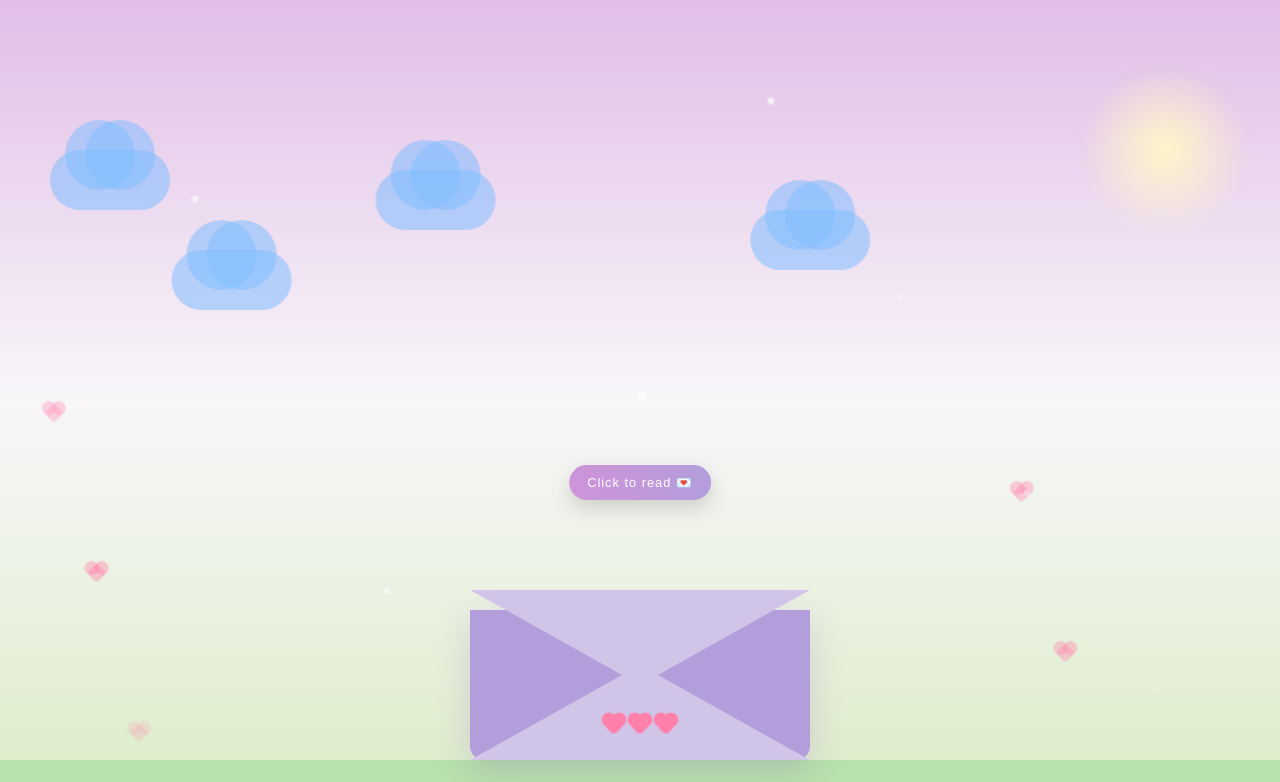
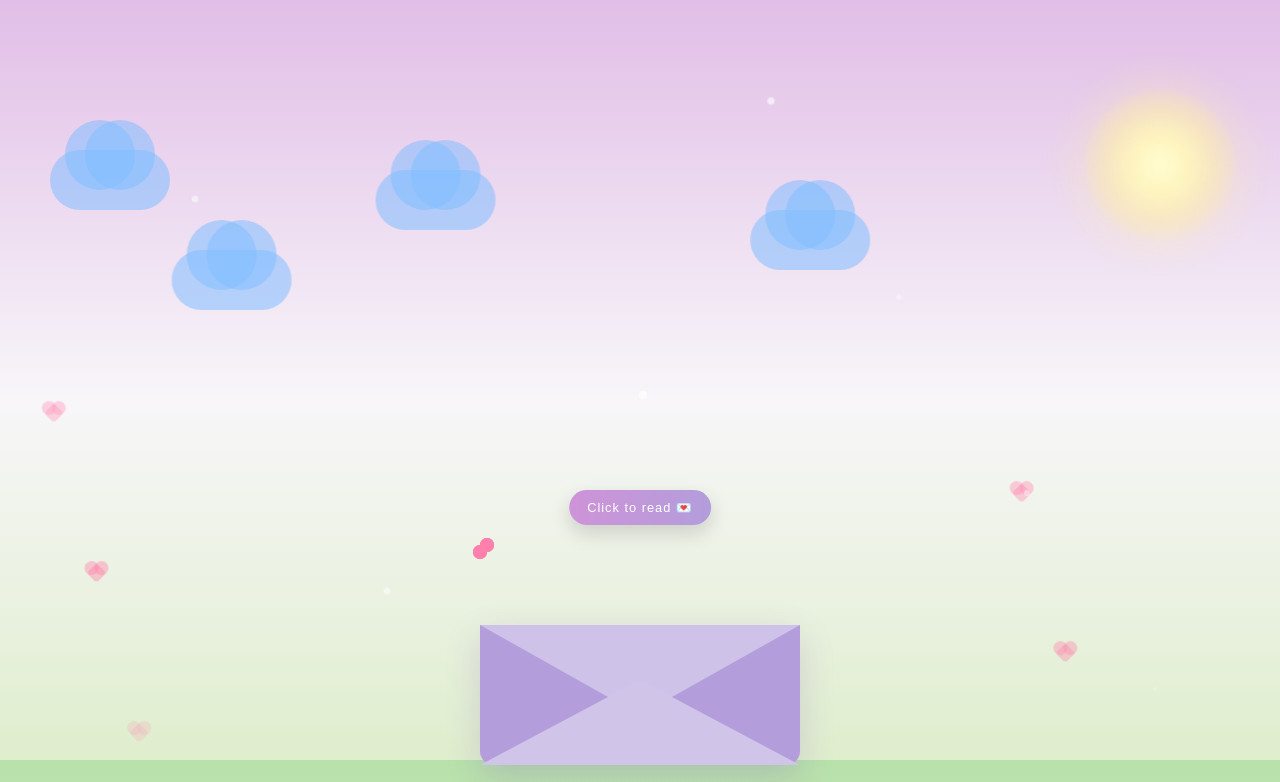
Before and after one commit to hyujizz/ae, a plain HTML site: page index.html in a window 1280 px wide. Shown: the top 782 px of the page. Drawn offline with Linux system fonts and the light colour scheme.

Commit message:
Update style.css

```diff
--- a/style.css
+++ b/style.css
@@ -5,6 +5,7 @@
   --text-color: #4a4458;
   --accent: #9575cd;
   --heart-color: #ff80ab;
+  --env-height: 140px;
 }
 
 html, body {
@@ -42,37 +43,46 @@
   pointer-events: none;
 }
 
+.sun {
+  position: fixed;
+  top: 90px;
+  right: 45px;
 
-/* ===============================
-   ☀️ Soft Sun
-================================= */
-.sun {
-  position: absolute;
-  top: 70px;
-  right: 35px;
-
-  width: 160px;
-  height: 160px;
+  width: 150px;
+  height: 150px;
 
   background: radial-gradient(circle,
-    rgba(255, 245, 200, 1) 0%,
-    rgba(255, 245, 200, 0.55) 35%,
-    rgba(255, 245, 200, 0.0) 75%
+    rgba(255, 255, 220, 1) 0%,
+    rgba(255, 245, 180, 0.85) 25%,
+    rgba(255, 235, 160, 0.45) 50%,
+    rgba(255, 235, 160, 0.0) 78%
   );
 
   border-radius: 50%;
-  filter: blur(6px);
 
-  z-index: 6;
+  filter: blur(2px);
+  opacity: 1;
+
+  z-index: 20;
   pointer-events: none;
-
-  transform: translateZ(0);
 }
 
 
-/* ===============================
-   💗 Floating Hearts (FROM SIDES)
-================================= */
+.sun::after {
+  content: "";
+  position: absolute;
+  inset: -25px;
+
+  background: radial-gradient(circle,
+    rgba(255, 250, 200, 0.65) 0%,
+    rgba(255, 240, 170, 0.25) 45%,
+    rgba(255, 240, 170, 0.0) 80%
+  );
+
+  border-radius: 50%;
+  filter: blur(10px);
+}
+
 .floating-hearts {
   position: absolute;
   width: 100%;
@@ -113,7 +123,6 @@
   top: 0;
 }
 
-/* LEFT SIDE hearts */
 .floating-hearts span:nth-child(1)  { left: 2%; animation-delay: 0s; }
 .floating-hearts span:nth-child(2)  { left: 6%; animation-delay: 2s; }
 .floating-hearts span:nth-child(3)  { left: 10%; animation-delay: 4s; }
@@ -121,7 +130,6 @@
 .floating-hearts span:nth-child(5)  { left: 18%; animation-delay: 8s; }
 .floating-hearts span:nth-child(6)  { left: 22%; animation-delay: 10s; }
 
-/* RIGHT SIDE hearts */
 .floating-hearts span:nth-child(7)  { left: 78%; animation-delay: 1s; }
 .floating-hearts span:nth-child(8)  { left: 82%; animation-delay: 3s; }
 .floating-hearts span:nth-child(9)  { left: 86%; animation-delay: 5s; }
@@ -129,7 +137,6 @@
 .floating-hearts span:nth-child(11) { left: 94%; animation-delay: 9s; }
 .floating-hearts span:nth-child(12) { left: 98%; animation-delay: 11s; }
 
-/* random extras */
 .floating-hearts span:nth-child(13) { left: 12%; animation-delay: 13s; }
 .floating-hearts span:nth-child(14) { left: 88%; animation-delay: 14s; }
 .floating-hearts span:nth-child(15) { left: 5%; animation-delay: 15s; }
@@ -159,18 +166,18 @@
   }
 }
 
-/* ===============================
-   ☁️ Clouds
-================================= */
 .clouds {
-  position: absolute;
-  top: 140px; /* lower */
+  position: fixed;
+  top: 140px;
   left: 0;
+
   width: 100%;
   height: 200px;
+
   pointer-events: none;
-  z-index: 2;
+  z-index: 10;
 }
+
 
 
 .cloud {
@@ -212,9 +219,16 @@
   100% { transform: translateX(30px); }
 }
 
-/* ===============================
-   ✨ Sparkles
-================================= */
+.sparkles {
+  position: absolute;
+  width: 100%;
+  height: 100%;
+  top: 0;
+  left: 0;
+  pointer-events: none;
+  z-index: 1;
+}
+
 .sparkles span {
   position: absolute;
   width: 6px;
@@ -240,31 +254,26 @@
   100% { transform: scale(0.5); opacity: 0; }
 }
 
-/* ===============================
-   💌 Wrapper
-================================= */
 .wrapper {
   position: relative;
-  width: min(340px, 92vw);
-  height: 240px;
+  width: min(320px, 90vw);
+  height: 220px;
   cursor: pointer;
   z-index: 50;
-  margin-bottom: 40px;
+  margin-bottom: 35px;
 }
 
-/* ===============================
-   📜 Letter (FIXED spacing + not fat)
-================================= */
 .letter {
   position: absolute;
-  bottom: 40px;
+  bottom: 10px;
   left: 50%;
-  transform: translateX(-50%) scaleY(0.1);
+  transform: translateX(-50%) translateY(0px) scaleY(0.2);
+
   transform-origin: bottom;
 
   width: 100%;
-  min-height: 210px;
-  padding: 20px;
+  min-height: 190px;
+  padding: 18px;
 
   background: var(--paper-color);
   border-radius: 10px;
@@ -276,7 +285,7 @@
   opacity: 0;
   z-index: 8;
 
-  transition: transform 0.85s ease, opacity 0.6s ease;
+  transition: opacity 0.6s ease;
 
   box-shadow: 0 10px 25px rgba(0,0,0,0.12);
 
@@ -285,7 +294,7 @@
     rgba(0,0,0,0.05) 1px,
     transparent 1px
   );
-  background-size: 100% 55px;
+  background-size: 100% 52px;
   overflow: hidden;
 }
 
@@ -298,28 +307,25 @@
   margin: 0;
 
   white-space: pre;
-  word-spacing: 0px;
-  letter-spacing: 0px;
   opacity: 0;
 
   transition: opacity 0.6s ease;
 }
 
-/* ===============================
-   📩 Envelope
-================================= */
 .envelope {
   position: absolute;
   bottom: 0;
   left: 0;
+
   width: 100%;
-  height: 150px;
+  height: var(--env-height);
 
   background-color: var(--env-dark);
   border-radius: 0 0 14px 14px;
 
   box-shadow: 0 12px 35px rgba(103, 58, 183, 0.18);
   z-index: 2;
+
   overflow: visible;
 }
 
@@ -329,56 +335,65 @@
   bottom: 0;
   left: 0;
 
-  width: 0;
-  height: 0;
+  width: 100%;
+  height: 85px;
 
-  border-left: 170px solid transparent;
-  border-right: 170px solid transparent;
-  border-bottom: 95px solid var(--env-color);
+  background: var(--env-color);
+  clip-path: polygon(0 100%, 100% 100%, 50% 0);
 
   z-index: 1;
 }
 
-/* ===============================
-   🔺 Flap
-================================= */
+.envelope::before {
+  content: "";
+  position: absolute;
+  inset: 0;
+
+  background: var(--env-dark);
+  clip-path: polygon(
+    0 0,
+    50% 55%,
+    0 100%,
+    100% 100%,
+    50% 55%,
+    100% 0
+  );
+
+  z-index: 0;
+}
+
 .flap {
   position: absolute;
-  top: 70px;
+  bottom: calc(var(--env-height) - 90px);
   left: 0;
 
-  width: 0;
-  height: 0;
+  width: 100%;
+  height: 90px;
 
-  border-left: 170px solid transparent;
-  border-right: 170px solid transparent;
-  border-top: 95px solid var(--env-color);
+  background: var(--env-color);
+  clip-path: polygon(0 0, 100% 0, 50% 100%);
 
-  transform-origin: top;
-  transition: transform 0.7s ease-in-out;
+transition: transform 0.8s ease, opacity 0.6s ease;
   z-index: 6;
+opacity: 0.95;
+
 }
 
-/* ===============================
-   💕 Hearts on Envelope
-================================= */
-.hearts {
+
+
+.label {
   position: absolute;
   bottom: 28px;
   left: 50%;
   transform: translateX(-50%);
-  display: flex;
-  gap: 12px;
+
+  font-family: "Courier New", Courier, monospace;
+  font-size: 0.72rem;
+  font-weight: bold;
+
+  color: #ff4f8b;
+
   z-index: 10;
-}
-
-.heart {
-  width: 14px;
-  height: 14px;
-  background: var(--heart-color);
-  transform: rotate(45deg);
-  border-radius: 4px;
-  animation: heartbeat 1.6s infinite ease-in-out;
 }
 
 .heart::before,
@@ -407,9 +422,6 @@
   100% { transform: rotate(45deg) scale(1); }
 }
 
-/* ===============================
-   💌 Button
-================================= */
 .read-btn {
   position: absolute;
   top: -55px;
@@ -442,22 +454,26 @@
   transform: translateX(-50%) scale(0.95);
 }
 
-/* ===============================
-   ✨ Open State
-================================= */
+/* OPEN ANIMATION */
 .wrapper.active .flap {
-  transform: rotateX(180deg);
-  z-index: 1;
+  transform: translateY(-70px);
+  opacity: 0;
+  transition: transform 0.6s ease, opacity 0.4s ease;
+  transition-delay: 0s, 0.35s;
+  pointer-events: none;
 }
 
+
+
 .wrapper.active .letter {
-  transform: translateX(-50%) translateY(-200px) scaleY(1);
   opacity: 1;
+  animation: pullOut 1.1s ease forwards;
+  animation-delay: 0.4s;
 }
 
 .wrapper.active .poem {
   opacity: 1;
-  transition-delay: 0.3s;
+  transition-delay: 1s;
 }
 
 .wrapper.active .read-btn {
@@ -465,12 +481,23 @@
   pointer-events: none;
 }
 
-/* ===============================
-   🌱 Grass
-================================= */
+@keyframes pullOut {
+  0% {
+    transform: translateX(-50%) translateY(0px) scaleY(0.2);
+    opacity: 0;
+  }
+  30% {
+    opacity: 1;
+  }
+  100% {
+    transform: translateX(-50%) translateY(-240px) scaleY(1);
+    opacity: 1;
+  }
+}
+
 .grass {
   position: absolute;
-  bottom: -40px; /* pushes grass DOWN */
+  bottom: -40px;
   left: 0;
 
   width: 100%;
@@ -484,7 +511,6 @@
   z-index: 1;
   overflow: hidden;
 }
-
 
 .grass::before {
   content: "";
@@ -506,12 +532,9 @@
   opacity: 0.35;
 }
 
-/* ===============================
-   🌼 Daisy Meadow
-================================= */
 .garden {
   position: absolute;
-  bottom: 40px; /* moved down */
+  bottom: 40px;
   left: 0;
 
   width: 100%;
@@ -526,7 +549,6 @@
 
   padding: 0 10px;
 }
-
 
 .flower {
   position: relative;
@@ -612,16 +634,9 @@
   100% { transform: translateX(-50%) translateY(0px); }
 }
 
-/* ===============================
-   📱 Mobile Fix
-================================= */
 @media (max-width: 480px) {
   .wrapper {
     height: 230px;
-  }
-
-  .wrapper.active .letter {
-    transform: translateX(-50%) translateY(-185px) scaleY(1);
   }
 
   .poem {
```
